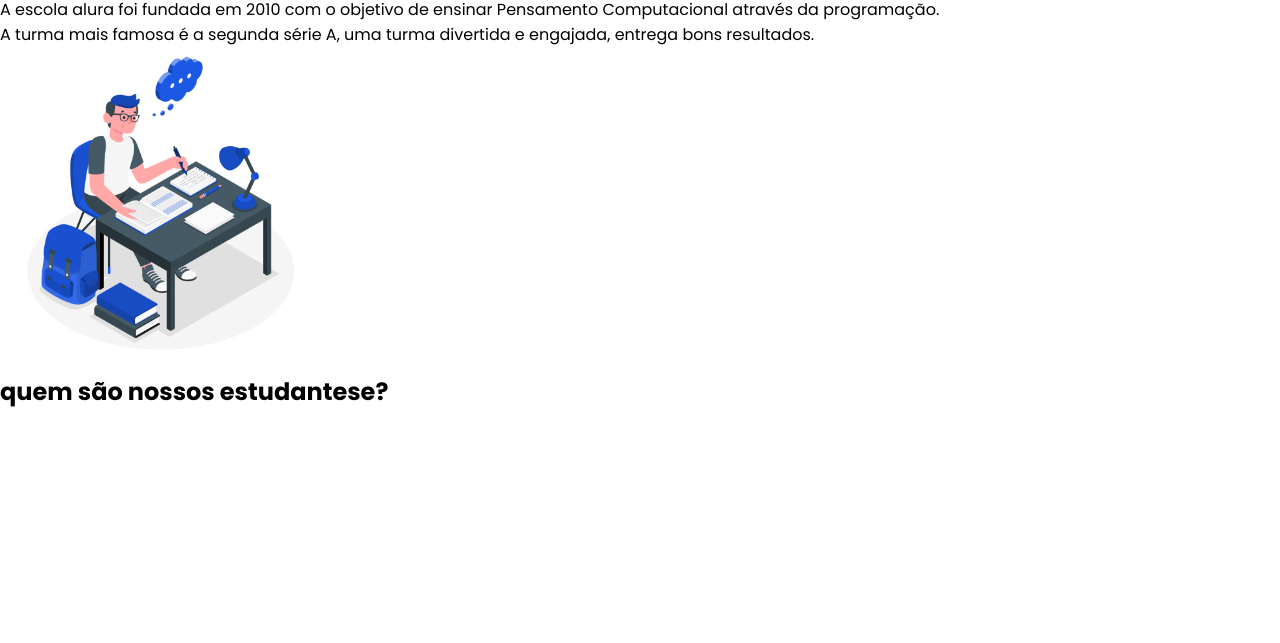
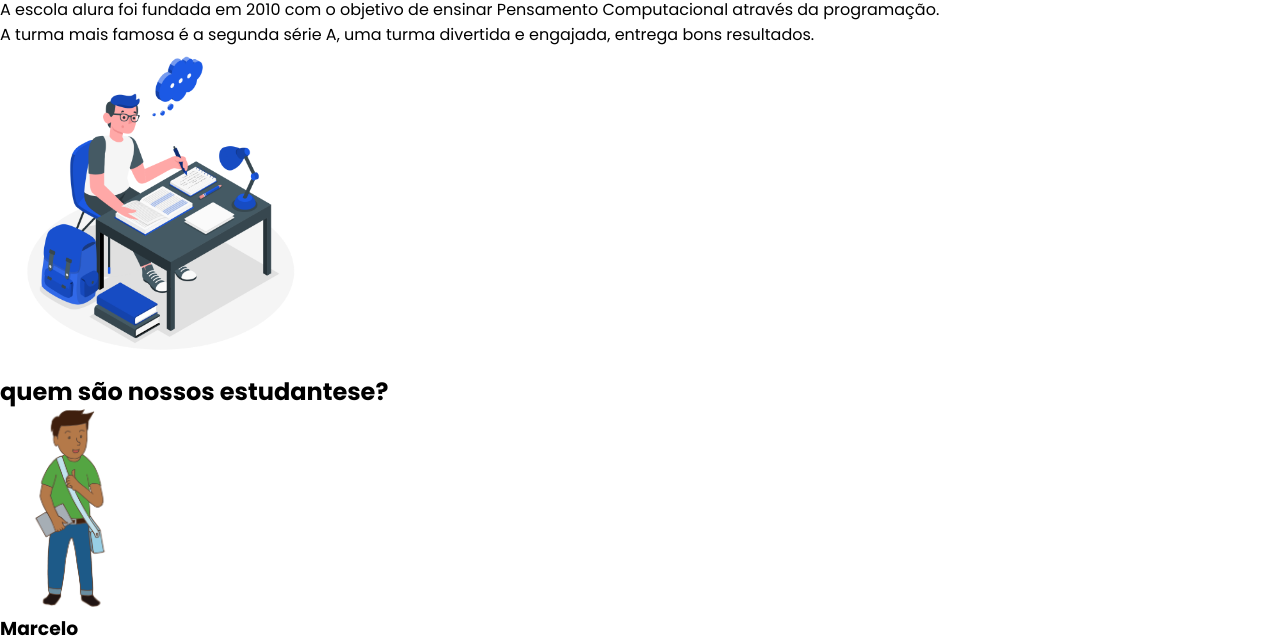
Before and after one commit to mateusbarbosacrastrechini/alura, a plain HTML site: page index.html in a window 1280 px wide. Shown: the part 297-940 px from the top of the page. Before the commit the page ends 800 px from the top, so only its background shows below. Drawn offline with Linux system fonts and the light colour scheme.

Commit message:
Add files via upload

```diff
--- a/index.html
+++ b/index.html
@@ -29,6 +29,10 @@
    <section>
     <section class="estudante">
    <h2 class="estudante titulo">quem são nossos estudantese?</h2>
-    </section>
+   <img class="estudante-imagem" src="pngwing.com.png" alt="foto do marcelo">
+<h3>  Marcelo</h3>
+
+
+ </section>
 </body>
 </html>
--- a/style.css
+++ b/style.css
@@ -27,3 +27,7 @@ font-size: 24px;
 .escola-imagem{
      width: 25%;
 }
+
+.estudante-imagem{
+    width: 140px;
+}
```
Also changed, not shown: pngwing.com.png (added).
